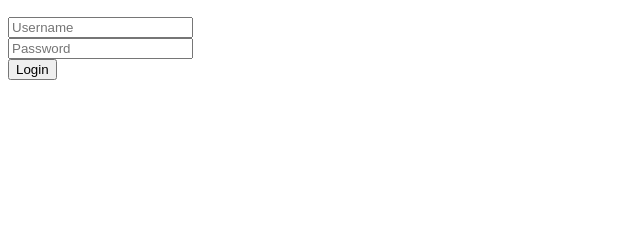
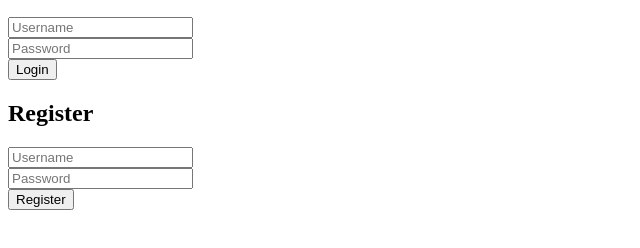
Before and after one commit to tomato-ops/temp, a plain HTML site: page withmongo/experimental/index.html in a window 1280 px wide. Shown: the part 110-358 px from the top of the page, without its empty margins (0-640 px from the left). Drawn offline with Linux system fonts and the light colour scheme.

Commit message:
Update index.html
has working sign up and register

```diff
--- a/withmongo/experimental/index.html
+++ b/withmongo/experimental/index.html
@@ -7,6 +7,8 @@
 </head>
 <body>
     <h1>Welcome to the Main Page</h1>
+
+    <!-- Login Form -->
     <div id="loginForm">
         <h2>Login</h2>
         <form action="/login" method="post">
@@ -15,20 +17,35 @@
             <button type="submit">Login</button>
         </form>
     </div>
+
+    <!-- Registration Form -->
+    <div id="registrationForm">
+        <h2>Register</h2>
+        <form action="/signup" method="post">
+            <input type="text" name="username" placeholder="Username" required><br>
+            <input type="password" name="password" placeholder="Password" required><br>
+            <button type="submit">Register</button>
+        </form>
+    </div>
+
+    <!-- Sign Out Form -->
     <div id="signOutForm" style="display: none;">
         <h2>Sign Out</h2>
         <form action="/signout" method="post">
             <button type="submit">Sign Out</button>
         </form>
     </div>
+
     <script>
-        // Logic to show/hide login/signout forms based on user authentication status
+	// Logic to show/hide forms based on user authentication status
         const token = localStorage.getItem('token');
         if (token) {
             document.getElementById('loginForm').style.display = 'none';
+            document.getElementById('registrationForm').style.display = 'none';
             document.getElementById('signOutForm').style.display = 'block';
         } else {
             document.getElementById('loginForm').style.display = 'block';
+            document.getElementById('registrationForm').style.display = 'block';
             document.getElementById('signOutForm').style.display = 'none';
         }
     </script>
```
